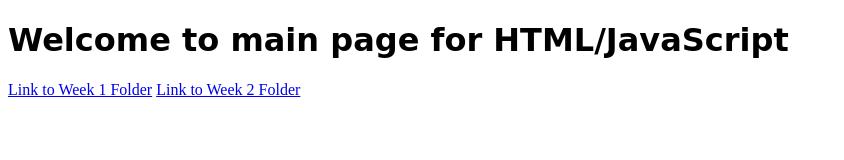
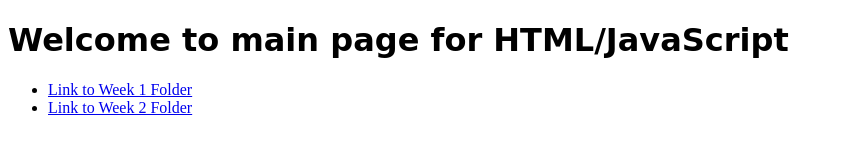
Before and after one commit to jordandubreuil/HTMLJS2022, a plain HTML site: page index.html in a window 1280 px wide. Shown: the whole page, without its empty margins (0-844 px from the left). Drawn offline with Linux system fonts and the light colour scheme; a web font is replaced by a local one.

Commit message:
Fixed links on Hompage

```diff
--- a/index.html
+++ b/index.html
@@ -11,7 +11,11 @@
 </head>
 <body>
     <h1 style="font-family: 'Neonderthaw', cursive;">Welcome to main page for HTML/JavaScript</h1>
-    <a href="week1/index.html">Link to Week 1 Folder</a>
-    <a href="week2/index.html">Link to Week 2 Folder</a>
+
+
+    <ul>
+        <li><a href="week1/index.html">Link to Week 1 Folder</a></li>
+        <li><a href="week2/index.html">Link to Week 2 Folder</a></li>
+    </ul>
 </body>
 </html>
```
